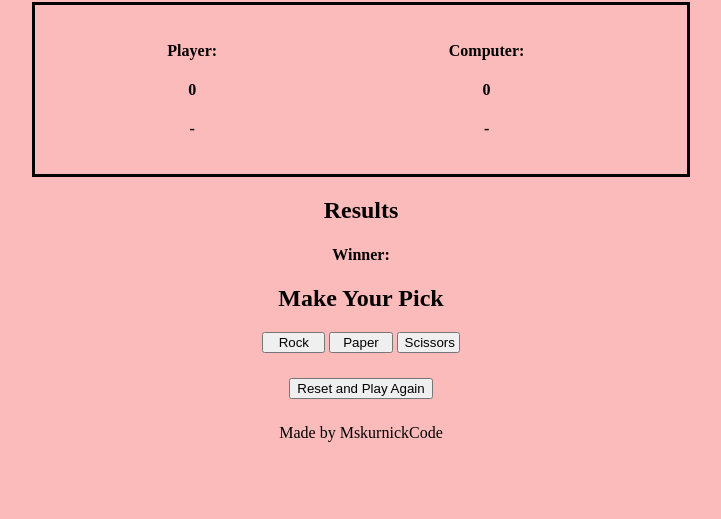
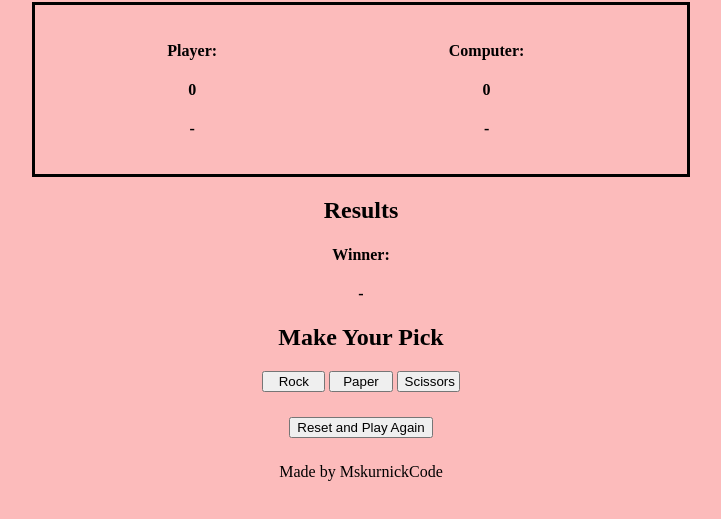
Before and after one commit to mskurnickcode/rockpaperscissors, a plain HTML site: page index.html in a window 1280 px wide. Shown: the part 255-774 px from the top of the page, without its empty margins (279-1000 px from the left). Drawn offline with Linux system fonts and the light colour scheme.

```diff
--- a/index.html
+++ b/index.html
@@ -28,7 +28,7 @@
 
     <div class="Scorecard">
         <H2>Results</H2>
-        <h4>Winner: </h4><h4 id="Winner"> </h4>
+        <h4>Winner: </h4><h4 id="Winner"> - </h4>
     </div>
 
     <div class="buttons">
```
